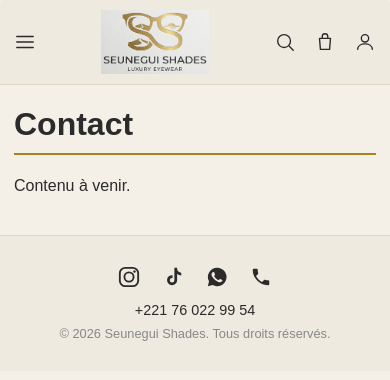
After one commit to diopndeyeseune-lab/NSDstore, a Django app: page /contact/ in a window 390 px wide. The commit adds this page. Shown: the top 380 px of the page. Run offline with Django 5.2, Linux system fonts and the light colour scheme; the visitor is signed in with stand-in values (Sample User, id 1); data that the repository does not hold is empty.

Commit message:
Restructure la navigation et corrige l'affichage mobile
Navigation :
- Sous-menu deroulant des categories sous "Catalogue" dans le menu
  hamburger (accordeon, fonctionne au clic sur mobile et desktop).
- Icone "Profil" dans la barre du haut (connexion si deconnecte,
  menu Mes commandes/Deconnexion si connecte) ; Connexion, Inscription
  et Deconnexion retires du menu hamburger.
- Nouvelles pages A propos et Contact (app "pages").

Mobile :
- Balise viewport ajoutee (absente jusqu'ici) : c'etait la cause
  racine de l'affichage minuscule necessitant un zoom.
- Grille produits avec points de rupture explicites (1 colonne sous
  600px, 2 jusqu'a 767px, 3 en tablette) au lieu de laisser 3-4
  produits s'entasser sur mobile ; desktop inchange.
- Regle img { max-width: 100% } globale, zones tactiles agrandies
  (icones, boutons, champs), et mise en page assouplie du detail de
  commande sur petit ecran.

```diff
--- a/config/settings.py
+++ b/config/settings.py
@@ -52,6 +52,7 @@ INSTALLED_APPS = [
     'panier',
     'commandes',
     'comptes',
+    'pages',
 ]
 
 MIDDLEWARE = [
--- a/config/urls.py
+++ b/config/urls.py
@@ -27,6 +27,7 @@ urlpatterns = [
     path('panier/', include('panier.urls')),
     path('commandes/', include('commandes.urls')),
     path('comptes/', include('comptes.urls')),
+    path('', include('pages.urls')),
 ]
 
 if settings.DEBUG:
--- /dev/null
+++ b/pages/apps.py
@@ -0,0 +1,6 @@
+from django.apps import AppConfig
+
+
+class PagesConfig(AppConfig):
+    default_auto_field = 'django.db.models.BigAutoField'
+    name = 'pages'
--- /dev/null
+++ b/pages/templates/pages/contact.html
@@ -0,0 +1,8 @@
+{% extends 'base.html' %}
+
+{% block title %}Contact{% endblock %}
+
+{% block content %}
+    <h1>Contact</h1>
+    <p>Contenu à venir.</p>
+{% endblock %}
--- /dev/null
+++ b/pages/urls.py
@@ -0,0 +1,10 @@
+from django.urls import path
+
+from . import views
+
+app_name = 'pages'
+
+urlpatterns = [
+    path('a-propos/', views.apropos, name='apropos'),
+    path('contact/', views.contact, name='contact'),
+]
--- /dev/null
+++ b/pages/views.py
@@ -0,0 +1,9 @@
+from django.shortcuts import render
+
+
+def apropos(request):
+    return render(request, 'pages/apropos.html')
+
+
+def contact(request):
+    return render(request, 'pages/contact.html')
--- a/static/css/style.css
+++ b/static/css/style.css
@@ -19,6 +19,11 @@ a {
 
 a:hover {
     text-decoration: underline;
+}
+
+img {
+    max-width: 100%;
+    height: auto;
 }
 
 .topbar {
@@ -137,6 +142,100 @@ a:hover {
 .form-deconnexion button:hover {
     background: none;
     color: #a9821f;
+}
+
+.menu-item-ligne {
+    display: flex;
+    align-items: center;
+    justify-content: space-between;
+    border-bottom: 1px solid #ddd6c4;
+}
+
+.menu-item-principal {
+    flex: 1;
+    border-bottom: none !important;
+}
+
+.btn-sous-menu {
+    background: none;
+    border: none;
+    color: #2b2b2b;
+    cursor: pointer;
+    padding: 12px 4px;
+    display: flex;
+    align-items: center;
+}
+
+.btn-sous-menu .chevron {
+    width: 18px;
+    height: 18px;
+    transition: transform 0.2s ease;
+}
+
+.btn-sous-menu.ouvert .chevron {
+    transform: rotate(180deg);
+}
+
+.sous-menu {
+    max-height: 0;
+    overflow: hidden;
+    display: flex;
+    flex-direction: column;
+    transition: max-height 0.25s ease;
+}
+
+.sous-menu.ouvert {
+    max-height: 600px;
+}
+
+.sous-menu a {
+    padding-left: 20px;
+    font-size: 0.92rem;
+    color: #6b6b6b;
+}
+
+.profil-menu {
+    position: relative;
+    display: flex;
+    align-items: center;
+}
+
+.dropdown-profil {
+    display: none;
+    flex-direction: column;
+    position: absolute;
+    top: calc(100% + 14px);
+    right: 0;
+    min-width: 180px;
+    background-color: #fff;
+    border: 1px solid #ddd6c4;
+    border-radius: 6px;
+    box-shadow: 0 4px 16px rgba(0, 0, 0, 0.1);
+    z-index: 1001;
+    padding: 6px 0;
+}
+
+.dropdown-profil.ouvert {
+    display: flex;
+}
+
+.dropdown-profil a {
+    padding: 10px 16px;
+    border-bottom: none;
+    color: #2b2b2b;
+}
+
+.dropdown-profil a:hover {
+    color: #a9821f;
+}
+
+.dropdown-profil .form-deconnexion {
+    border-top: 1px solid #ddd6c4;
+}
+
+.dropdown-profil .form-deconnexion button {
+    padding: 10px 16px;
+    border-bottom: none;
 }
 
 #btn-fermer-menu {
@@ -673,3 +772,110 @@ button:hover {
     font-size: 0.9rem;
     color: #888;
 }
+
+/* ============================================================
+   Responsive mobile / tablette
+   Desktop (>= 1024px) : comportement inchange, regles au-dessus.
+   ============================================================ */
+
+/* Grille produits : points de rupture explicites plutot que de
+   laisser auto-fill entasser 3-4 cartes sur les petits ecrans. */
+@media (max-width: 599px) {
+    .produits-grid {
+        grid-template-columns: 1fr;
+        gap: 28px;
+    }
+}
+
+@media (min-width: 600px) and (max-width: 767px) {
+    .produits-grid {
+        grid-template-columns: repeat(2, 1fr);
+        gap: 24px 16px;
+    }
+}
+
+@media (min-width: 768px) and (max-width: 1023px) {
+    .produits-grid {
+        grid-template-columns: repeat(3, 1fr);
+    }
+}
+
+@media (max-width: 767px) {
+    body {
+        padding: 14px;
+    }
+
+    .topbar {
+        margin: -14px -14px 14px -14px;
+        padding: 10px 14px;
+    }
+
+    .site-footer {
+        margin: 40px -14px -14px -14px;
+    }
+
+    .recherche-globale {
+        margin: -14px -14px 14px -14px;
+    }
+
+    /* Logo un peu plus compact pour laisser de la place aux icones
+       sur les tres petits ecrans, sans changer l'identite visuelle. */
+    .logo img {
+        height: 64px;
+    }
+
+    /* Zones tactiles agrandies (recommandation ~44px) sans agrandir
+       visuellement les icones elles-memes. Le gap est elargi en
+       consequence pour que les zones tactiles voisines ne se
+       chevauchent pas. */
+    .topbar-right {
+        gap: 18px;
+    }
+
+    .icon-btn {
+        padding: 8px;
+        margin: -8px;
+    }
+
+    .menu-lateral {
+        width: min(260px, 85vw);
+    }
+
+    .btn-sous-menu {
+        padding: 12px 10px;
+    }
+
+    input[type="text"],
+    input[type="password"],
+    input[type="email"] {
+        padding: 11px;
+        font-size: 1rem;
+    }
+
+    button {
+        padding: 12px 20px;
+    }
+
+    .password-toggle {
+        padding: 10px;
+        right: 0;
+    }
+
+    /* Lignes produit/actions en flex : eviter qu'elles s'ecrasent en
+       une seule rangee trop etroite sur petit ecran. */
+    .commande-detail-produits li,
+    .commande-detail-actions {
+        flex-wrap: wrap;
+    }
+
+    .commande-carte-entete {
+        flex-wrap: wrap;
+        gap: 8px;
+    }
+
+    /* Barre de progression de commande : libelles plus compacts
+       pour eviter un texte trop resserre sur 5 colonnes etroites. */
+    .etape-label {
+        font-size: 0.68rem;
+    }
+}
--- a/static/js/main.js
+++ b/static/js/main.js
@@ -10,6 +10,31 @@ document.getElementById('overlay').addEventListener('click', toggleMenu);
 document.getElementById('btn-recherche').addEventListener('click', function () {
     document.getElementById('recherche-globale').classList.toggle('ouvert');
 });
+
+document.querySelectorAll('.btn-sous-menu').forEach(function (bouton) {
+    bouton.addEventListener('click', function () {
+        const sousMenu = document.getElementById(bouton.getAttribute('aria-controls'));
+        const ouvert = sousMenu.classList.toggle('ouvert');
+        bouton.setAttribute('aria-expanded', ouvert);
+        bouton.classList.toggle('ouvert', ouvert);
+    });
+});
+
+const btnProfil = document.getElementById('btn-profil');
+if (btnProfil) {
+    const dropdownProfil = document.getElementById('dropdown-profil');
+    btnProfil.addEventListener('click', function (evenement) {
+        evenement.stopPropagation();
+        const ouvert = dropdownProfil.classList.toggle('ouvert');
+        btnProfil.setAttribute('aria-expanded', ouvert);
+    });
+    document.addEventListener('click', function (evenement) {
+        if (!dropdownProfil.contains(evenement.target)) {
+            dropdownProfil.classList.remove('ouvert');
+            btnProfil.setAttribute('aria-expanded', 'false');
+        }
+    });
+}
 
 document.querySelectorAll('input[type="password"]').forEach(function (input) {
     const wrapper = document.createElement('div');
--- a/templates/base.html
+++ b/templates/base.html
@@ -2,6 +2,7 @@
 <!DOCTYPE html>
 <html>
 <head>
+    <meta name="viewport" content="width=device-width, initial-scale=1">
     <title>{% block title %}Seunegui Shades{% endblock %}</title>
     <link rel="stylesheet" href="{% static 'css/style.css' %}">
     <link rel="icon" href="{% static 'img/logo.png' %}">
@@ -21,6 +22,24 @@
             <a href="{% url 'panier:voir_panier' %}" class="icon-btn" aria-label="Panier">
                 <svg viewBox="0 0 24 24" fill="none" stroke="currentColor" stroke-width="1.5" stroke-linecap="round" stroke-linejoin="round"><path d="M6 8h12l-1 12H7L6 8z"/><path d="M9 8V6a3 3 0 0 1 6 0v2"/></svg>
             </a>
+            <div class="profil-menu">
+                {% if user.is_authenticated %}
+                    <button id="btn-profil" class="icon-btn" aria-label="Profil" aria-expanded="false" aria-controls="dropdown-profil">
+                        <svg viewBox="0 0 24 24" fill="none" stroke="currentColor" stroke-width="1.5" stroke-linecap="round" stroke-linejoin="round"><circle cx="12" cy="8" r="4"/><path d="M4 20c0-4 4-6 8-6s8 2 8 6"/></svg>
+                    </button>
+                    <div id="dropdown-profil" class="dropdown-profil">
+                        <a href="{% url 'commandes:liste_commandes' %}">Mes commandes</a>
+                        <form method="post" action="{% url 'comptes:logout' %}" class="form-deconnexion">
+                            {% csrf_token %}
+                            <button type="submit">Déconnexion</button>
+                        </form>
+                    </div>
+                {% else %}
+                    <a href="{% url 'comptes:login' %}" class="icon-btn" aria-label="Connexion">
+                        <svg viewBox="0 0 24 24" fill="none" stroke="currentColor" stroke-width="1.5" stroke-linecap="round" stroke-linejoin="round"><circle cx="12" cy="8" r="4"/><path d="M4 20c0-4 4-6 8-6s8 2 8 6"/></svg>
+                    </a>
+                {% endif %}
+            </div>
         </div>
     </header>
 
@@ -32,17 +51,22 @@
         </button>
         <a href="{% url 'catalogue:liste_produits' %}">Accueil</a>
 
-        {% for categorie in categories_menu %}
-            <a href="{% url 'catalogue:produits_par_categorie' categorie.slug %}">{{ categorie.nom }}</a>
-        {% endfor %}
+        <div class="menu-item-submenu">
+            <div class="menu-item-ligne">
+                <a href="{% url 'catalogue:liste_produits' %}" class="menu-item-principal">Catalogue</a>
+                <button type="button" class="btn-sous-menu" aria-expanded="false" aria-controls="sous-menu-catalogue" aria-label="Afficher les catégories">
+                    <svg class="chevron" viewBox="0 0 24 24" fill="none" stroke="currentColor" stroke-width="1.5" stroke-linecap="round" stroke-linejoin="round"><polyline points="6 9 12 15 18 9"/></svg>
+                </button>
+            </div>
+            <div id="sous-menu-catalogue" class="sous-menu">
+                {% for categorie in categories_menu %}
+                    <a href="{% url 'catalogue:produits_par_categorie' categorie.slug %}">{{ categorie.nom }}</a>
+                {% endfor %}
+            </div>
+        </div>
 
-        {% if user.is_authenticated %}
-            <a href="{% url 'commandes:liste_commandes' %}">Mes commandes</a>
-            <form method="post" action="{% url 'comptes:logout' %}" class="form-deconnexion">
-                {% csrf_token %}
-                <button type="submit">Déconnexion ({{ user.username }})</button>
-            </form>
-        {% endif %}
+        <a href="{% url 'pages:apropos' %}">À propos</a>
+        <a href="{% url 'pages:contact' %}">Contact</a>
     </nav>
 
     <form id="recherche-globale" method="get" action="{% url 'catalogue:liste_produits' %}" class="recherche-globale">
```
Also changed, not shown: pages/templates/pages/apropos.html (added, +8 -0 lines), pages/__init__.py (added).
